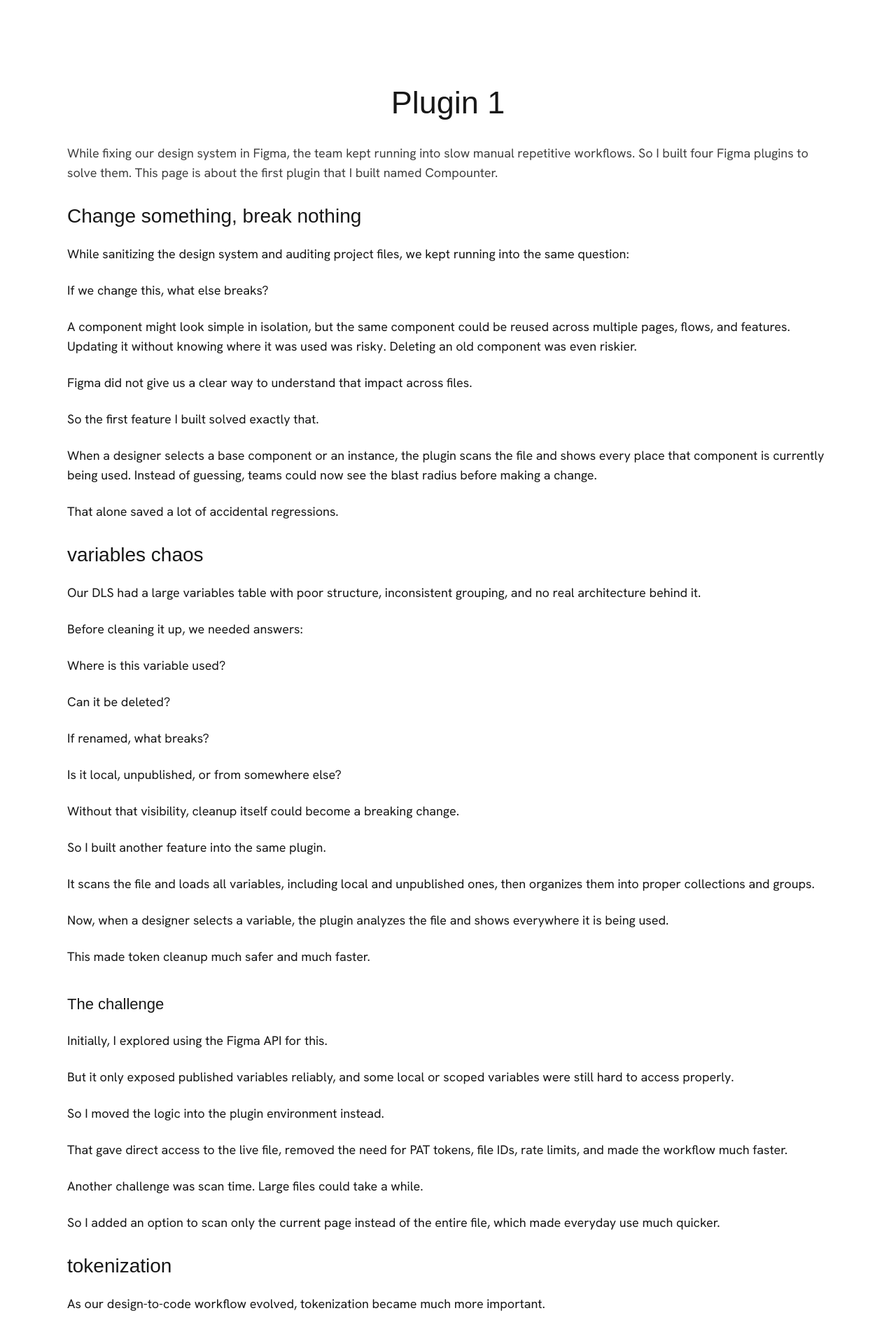
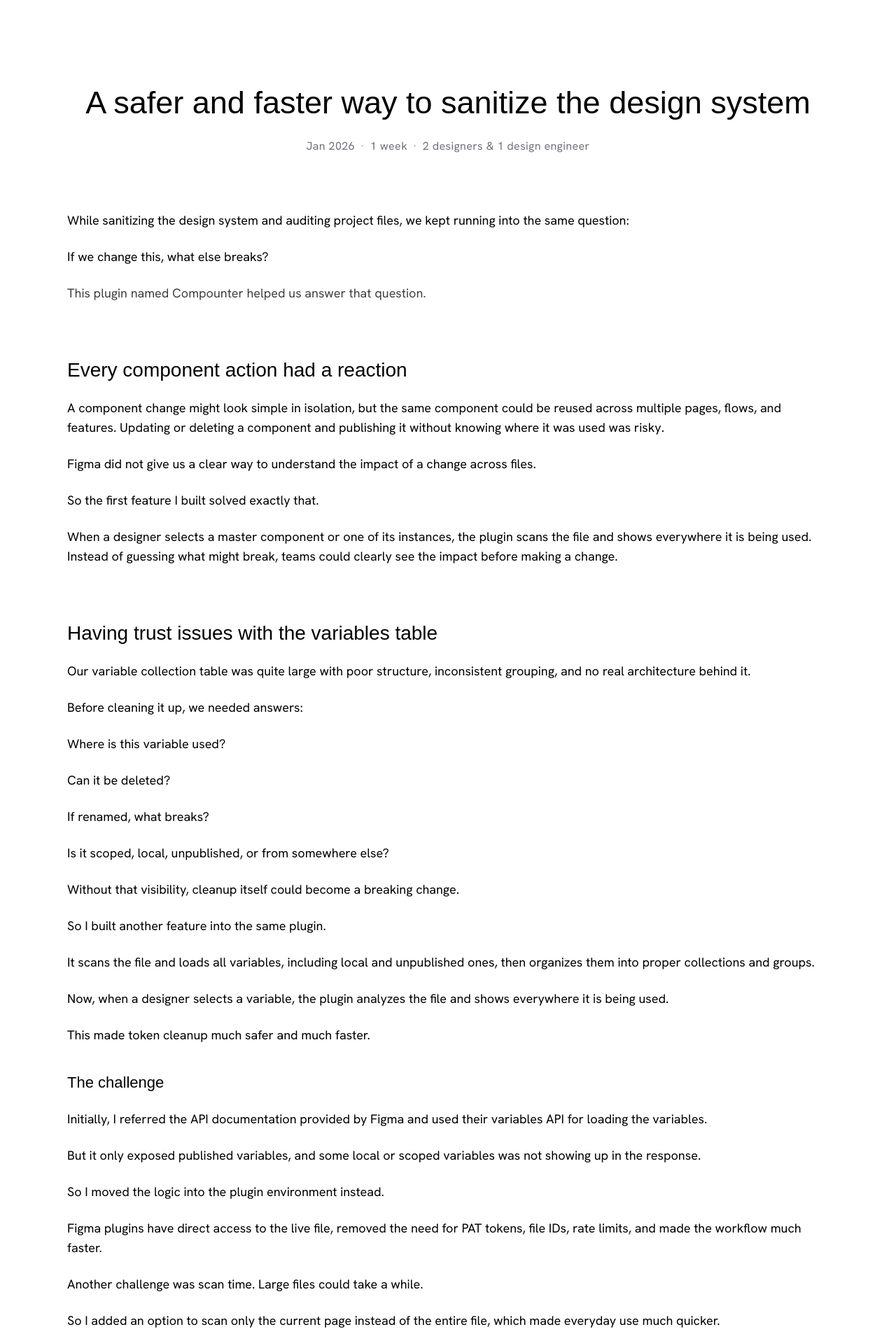
Before and after one commit to vnay-dev/portfolio, a Next.js app: page /projects/plugin-1 in a window 1280 px wide. Shown: the part 80-1986 px from the top of the page at 70% size. Built offline with nearby package versions, Linux system fonts and the light colour scheme; no server answers; a web font is replaced by a local one.

Commit message:
fix: plugin 1 content done

```diff
--- a/app/projects/plugin-1/page.tsx
+++ b/app/projects/plugin-1/page.tsx
@@ -9,50 +9,58 @@ export default function Plugin1CaseStudyPage() {
     <main className="min-h-screen w-full">
       <Navbar variant="light" featureFlags={navFeatureFlags} />
       <Container>
-        <div className="flex w-full flex-col gap-8 py-16 text-neutral-900 sm:py-24 md:py-32">
-          <h1 className="text-center text-4xl font-semibold sm:text-5xl">Plugin 1</h1>
-          <p className="body-xlarge w-full text-neutral-700">
-            While fixing our design system in Figma, the team kept running into slow manual repetitive
-            workflows. So I built four Figma plugins to solve them. This page is about the first plugin
-            that I built named Compounter.
-          </p>
+        <div className="flex flex-col gap-20 py-16 sm:py-24 md:py-32">
+          <div className="flex flex-col gap-6">
+            <h1 className="text-center text-4xl font-semibold sm:text-5xl">A safer and faster way to sanitize the design system</h1>
+            <p className="body-large flex flex-row flex-wrap items-center justify-center gap-x-2 tracking-wide text-zinc-500">
+              <time dateTime="2025-10">Jan 2026</time>
+              <span className="select-none text-zinc-400" aria-hidden="true">
+                ·
+              </span>
+              <span>1 week</span>
+              <span className="select-none text-zinc-400" aria-hidden="true">
+                ·
+              </span>
+              <span>2 designers & 1 design engineer</span>
+            </p>
+          </div>
 
-          <section className="flex w-full flex-col gap-6">
-            <h2 className="headline-small md:!text-[1.75rem]">Change something, break nothing</h2>
-
+          <div className="flex flex-col gap-6">
             <p className="body-xlarge">
               While sanitizing the design system and auditing project files, we kept running into the
               same question:
             </p>
+            <p className="body-xlarge">If we change this, what else breaks?</p>
+            <p className="body-xlarge w-full text-neutral-700">
+              This plugin named Compounter helped us answer that question.
+            </p>
+          </div>
 
-            <p className="body-xlarge">If we change this, what else breaks?</p>
+          <div className="flex flex-col gap-6">
+            <h2 className="headline-small md:!text-[1.75rem]">Every component action had a reaction</h2>
 
             <p className="body-xlarge">
-              A component might look simple in isolation, but the same component could be reused across
-              multiple pages, flows, and features. Updating it without knowing where it was used was
-              risky. Deleting an old component was even riskier.
+              A component change might look simple in isolation, but the same component could be reused across
+              multiple pages, flows, and features. Updating or deleting a component and publishing it without knowing where it was used was
+              risky.
             </p>
 
             <p className="body-xlarge">
-              Figma did not give us a clear way to understand that impact across files.
+              Figma did not give us a clear way to understand the impact of a change across files.
             </p>
 
             <p className="body-xlarge">So the first feature I built solved exactly that.</p>
 
             <p className="body-xlarge">
-              When a designer selects a base component or an instance, the plugin scans the file and
-              shows every place that component is currently being used. Instead of guessing, teams could
-              now see the blast radius before making a change.
+              When a designer selects a master component or one of its instances, the plugin scans the file and shows everywhere it is being used. Instead of guessing what might break, teams could clearly see the impact before making a change.
             </p>
+          </div>
 
-            <p className="body-xlarge">That alone saved a lot of accidental regressions.</p>
-          </section>
-
-          <section className="flex w-full flex-col gap-6">
-            <h2 className="headline-small md:!text-[1.75rem]">variables chaos</h2>
+          <div className="flex flex-col gap-6">
+            <h2 className="headline-small md:!text-[1.75rem]">Having trust issues with the variables table</h2>
 
             <p className="body-xlarge">
-              Our DLS had a large variables table with poor structure, inconsistent grouping, and no
+              Our variable collection table was quite large with poor structure, inconsistent grouping, and no
               real architecture behind it.
             </p>
 
@@ -61,7 +69,7 @@ export default function Plugin1CaseStudyPage() {
             <p className="body-xlarge">Where is this variable used?</p>
             <p className="body-xlarge">Can it be deleted?</p>
             <p className="body-xlarge">If renamed, what breaks?</p>
-            <p className="body-xlarge">Is it local, unpublished, or from somewhere else?</p>
+            <p className="body-xlarge">Is it scoped, local, unpublished, or from somewhere else?</p>
 
             <p className="body-xlarge">
               Without that visibility, cleanup itself could become a breaking change.
@@ -84,17 +92,17 @@ export default function Plugin1CaseStudyPage() {
             <div className="mt-4 flex w-full flex-col gap-6">
               <h3 className="title-large">The challenge</h3>
 
-              <p className="body-xlarge">Initially, I explored using the Figma API for this.</p>
+              <p className="body-xlarge">Initially, I referred the API documentation provided by Figma and used their variables API for loading the variables.</p>
 
               <p className="body-xlarge">
-                But it only exposed published variables reliably, and some local or scoped variables
-                were still hard to access properly.
+                But it only exposed published variables, and some local or scoped variables
+                was not showing up in the response.
               </p>
 
               <p className="body-xlarge">So I moved the logic into the plugin environment instead.</p>
 
               <p className="body-xlarge">
-                That gave direct access to the live file, removed the need for PAT tokens, file IDs,
+                Figma plugins have direct access to the live file, removed the need for PAT tokens, file IDs,
                 rate limits, and made the workflow much faster.
               </p>
 
@@ -105,10 +113,10 @@ export default function Plugin1CaseStudyPage() {
                 made everyday use much quicker.
               </p>
             </div>
-          </section>
+          </div>
 
-          <section className="flex w-full flex-col gap-6">
-            <h2 className="headline-small md:!text-[1.75rem]">tokenization</h2>
+          <div className="flex flex-col gap-6">
+            <h2 className="headline-small md:!text-[1.75rem]">Tokenization for MCP</h2>
 
             <p className="body-xlarge">
               As our design-to-code workflow evolved, tokenization became much more important.
@@ -143,16 +151,20 @@ export default function Plugin1CaseStudyPage() {
             <p className="body-xlarge">So I added a Tokenize feature.</p>
 
             <p className="body-xlarge">
-              When a designer selects a frame or component, the plugin scans it, identifies properties
+              When a designer selects a frame or component, the plugin scans & loads the existing variables, identifies properties
               that need tokenization, and suggests the closest matching variables automatically.
             </p>
 
             <p className="body-xlarge">
-              Instead of starting from scratch, designers only had to review and adjust the suggestions.
+              In case if the suggestion is not correct, the designer can also manually select the correct variable from the variables list.
             </p>
-          </section>
 
-          <section className="flex w-full flex-col gap-6">
+            <p className="body-xlarge">
+              Instead of starting from scratch, designers only had to review, adjust the suggestions and apply changes with a single click.
+            </p>
+          </div>
+
+          <div className="flex flex-col gap-6">
             <h2 className="headline-small md:!text-[1.75rem]">Final sanity check</h2>
 
             <p className="body-xlarge">
@@ -161,41 +173,37 @@ export default function Plugin1CaseStudyPage() {
 
             <p className="body-xlarge">We wanted to know:</p>
 
-            <p className="body-xlarge">Are we still using variables from external libraries?</p>
-            <p className="body-xlarge">Are old components still present?</p>
-            <p className="body-xlarge">Where are hardcoded values still hiding?</p>
+            <p className="body-xlarge">Are we still using variables or components from external libraries?</p>
+
+            <p className="body-xlarge">Are there any more hard coded values that need to be tokenized?</p>
 
             <p className="body-xlarge">
               So I added an audit mode that scans the file and reports these issues, along with the
               exact node locations so they could be fixed quickly.
             </p>
-          </section>
+          </div>
 
-          <section className="flex w-full flex-col gap-6">
+          <div className="flex flex-col gap-6">
             <h2 className="headline-small md:!text-[1.75rem]">Impact</h2>
 
             <p className="body-xlarge">
-              What used to be slow, manual detective work became a repeatable workflow.
+              What started as slow, manual detective work became a repeatable workflow.
             </p>
 
             <p className="body-xlarge">
-              Instead of cleaning the design system blindly, designers could now:
+              Instead of cleaning the design system blindly with a moving target, designers could now see the impact before making changes, understand what needed attention first, and fix issues with more confidence.
             </p>
 
-            <ul className="body-xlarge list-disc space-y-2 pl-6 text-neutral-900">
-              <li>understand impact before changes</li>
-              <li>clean variables safely</li>
-              <li>tokenize faster</li>
-              <li>catch leftover issues early</li>
-              <li>move weeks faster than before</li>
-            </ul>
+            <p className="body-xlarge">
+              Earlier, it was difficult to explain why certain cleanup tasks mattered or why they needed priority to the stakeholders. Now we had clear usage data and impact signals to back every decision.
+            </p>
 
             <p className="body-xlarge">
-              This plugin became the foundation for how we sanitized the design system at scale.
+              Most importantly, this plugin became the foundation for how we sanitized the design system at scale, turning a messy one-time cleanup effort into a systemized workflow.
             </p>
-          </section>
+          </div>
 
-          <section className="flex w-full flex-col gap-4">
+          <div className="flex flex-col gap-6">
             <p className="title-medium text-neutral-700">Next case study</p>
             <Link
               href="/projects/plugin-2"
@@ -207,7 +215,7 @@ export default function Plugin1CaseStudyPage() {
                 </p>
               </div>
             </Link>
-          </section>
+          </div>
         </div>
       </Container>
     </main>
--- a/app/projects/tdbridge/page.tsx
+++ b/app/projects/tdbridge/page.tsx
@@ -68,7 +68,7 @@ export default function TDBridge() {
               <span className="select-none text-zinc-400" aria-hidden="true">
                 ·
               </span>
-              <span>2 designers & 1 developer</span>
+              <span>2 designers & 1 design engineer</span>
             </p>
           </div>
 
```
